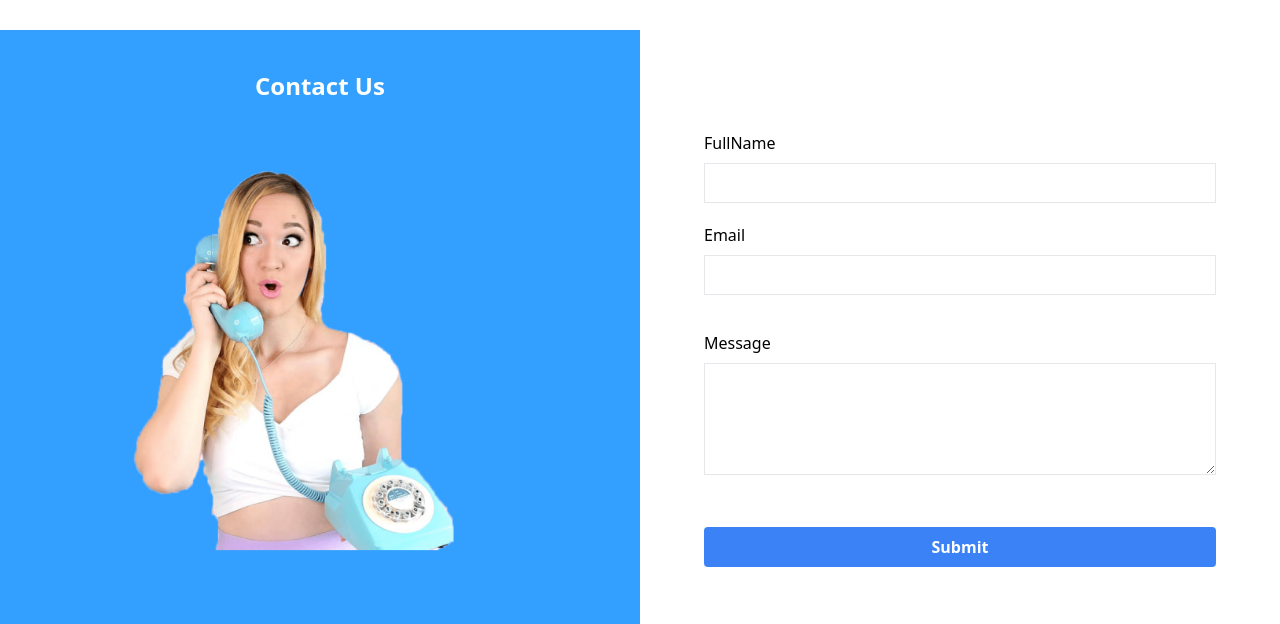
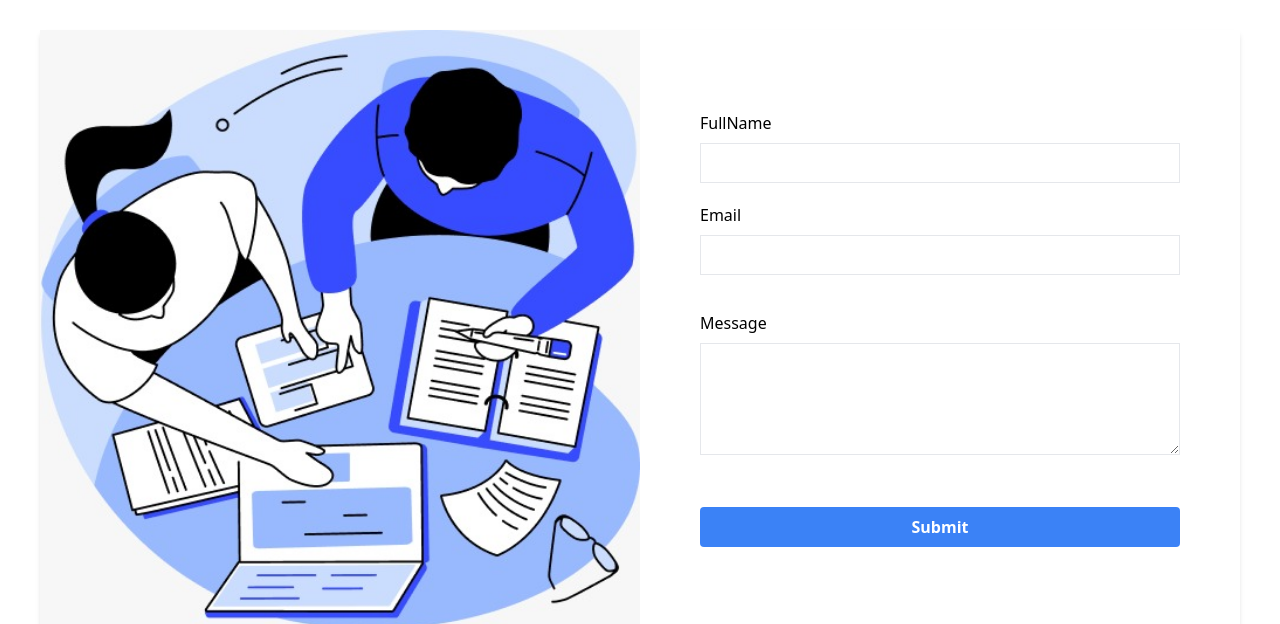
Before and after one commit to kunalrisaanva/E-Com, a Next.js app in the folder fronted/: page /contact-us in a window 1280 px wide. Shown: the part 230-854 px from the top of the page. Built offline with nearby package versions, Linux system fonts and the light colour scheme.

Commit message:
update contact page and make it responsive

```diff
--- a/fronted/src/app/contact-us/page.jsx
+++ b/fronted/src/app/contact-us/page.jsx
@@ -20,12 +20,16 @@ const page = () => {
 
   return (
     <>
-      <div className="grid grid-cols-2 max-w-7xl mx-auto my-28 shadow-md">
-        <div className="bg-productFontColorBlue flex flex-col items-center">
-          <h3 className="text-2xl font-bold text-white mt-10">Contact Us</h3>
-          <Image src={Call} className="w-[80%]" />
+      <div className="px-10">
+        <div className="grid xl:grid-cols-2 grid-cols-1 max-w-7xl xl:p-0 p-5 xl:py-0 py-20 w-full  mx-auto my-28 shadow-md">
+          <div className="xl:block hidden">
+            <img
+              src="/images/contact_3565.jpg"
+              alt="contact"
+              className="w-full"
+            />
           </div>
-        <div className="flex items-center justify-center">
+          <div className="flex items-center justify-center w-full">
             <form
               className="flex flex-col w-[80%] mx-auto my-auto h-fit gap-5"
               onSubmit={handleSubmit}
@@ -68,6 +72,7 @@ const page = () => {
             </form>
           </div>
         </div>
+      </div>
     </>
   );
 };
--- a/fronted/tailwind.config.js
+++ b/fronted/tailwind.config.js
@@ -27,6 +27,7 @@ module.exports = {
       },
     },
     screens: {
+      xl: "1220px",
       "2xl": "1536px",
     },
   },
```
Also changed, not shown: fronted/public/images/contact_3565.jpg (added). Lines whose indentation alone changed are shown as unchanged.
